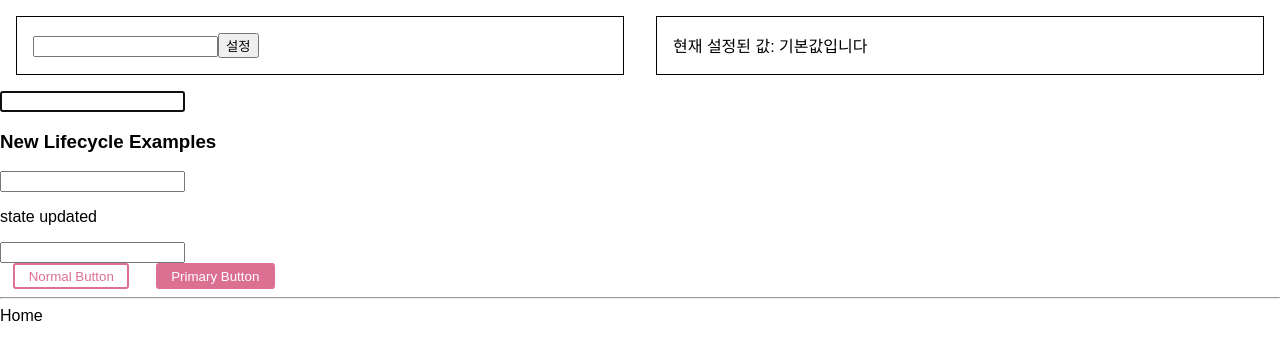
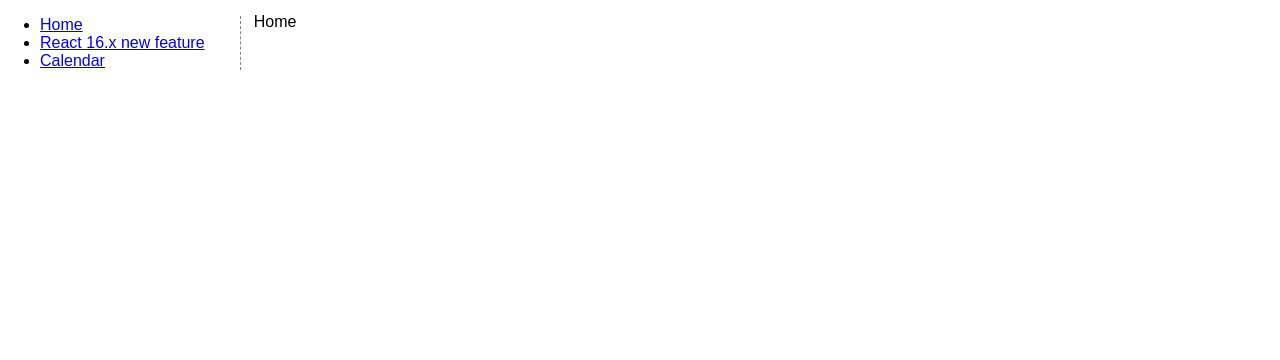
Before and after one commit to ahribori/react-playground, a React (Create React App) app: page /#/ in a window 1280 px wide. Shown: the top 360 px of the page. Built offline with nearby package versions, Linux system fonts and the light colour scheme.

Commit message:
구조 정리

```diff
--- a/src/App.js
+++ b/src/App.js
@@ -1,46 +1,45 @@
 import './App.css';
 import React from 'react';
 import {
-  withRouter,
+    withRouter,
+    Link,
 } from 'react-router-dom';
-import LeftPane from './components/LeftPane';
-import RightPane from './components/RightPane';
-import Input from './components/Input';
-import NewLifecycleExamples from './components/NewLifecycleExamples';
-import { SampleProvider } from './contexts/SampleContext';
-import MyStyledComponent from './components/MyStyledComponent';
+import styled from 'styled-components';
 import routes from './routes';
 
 class App extends React.Component {
-    constructor(props) {
-        super(props);
-        this.state = {
-            message: '',
-        }
-    }
 
-    handleChange = e => {
-        this.setState({
-            message: e.target.value,
-        })
-    }
+    renderMenu = () => (
+        <ul className={'menu'}>
+            <li><Link to={'/'}>Home</Link></li>
+            <li><Link to={'/new'}>React 16.x new feature</Link></li>
+            <li><Link to={'/calendar'}>Calendar</Link></li>
+        </ul>
+    );
 
     render() {
         return (
-            <SampleProvider>
-                <div className="panes">
-                    <LeftPane />
-                    <RightPane />
+            <div className={this.props.className}>
+                {this.renderMenu()}
+                <div className={'routes'}>
+                    {routes}
                 </div>
-                <Input />
-                <NewLifecycleExamples message={this.state.message} text={"hi"}/>
-                <input type="text" onChange={this.handleChange}/>
-                <MyStyledComponent />
-              <hr />
-              {routes}
-            </SampleProvider>
+            </div>
         );
     }
 }
 
-export default withRouter(App);
+const StyledApp = styled(App)`
+  box-sizing: border-box;
+  display: flex;
+  & .menu {
+    border-right: 1px dashed gray;
+    flex-shrink: 0;
+    flex-basis: 200px;
+  }
+  & .routes {
+    padding: 0.8rem;
+  }
+`;
+
+export default withRouter(StyledApp);
--- /dev/null
+++ b/src/containers/Calendar.js
@@ -0,0 +1,15 @@
+import React from 'react';
+
+class Calendar extends React.Component {
+  constructor(props) {
+    super(props);
+  }
+
+  render() {
+    return (
+        <div>Calendar</div>
+    )
+  }
+}
+
+export default Calendar;
--- /dev/null
+++ b/src/containers/NewFeature.js
@@ -0,0 +1,40 @@
+import React from 'react';
+import { SampleProvider } from '../contexts/SampleContext';
+import LeftPane from '../components/LeftPane';
+import RightPane from '../components/RightPane';
+import Input from '../components/Input';
+import NewLifecycleExamples from '../components/NewLifecycleExamples';
+import MyStyledComponent from '../components/MyStyledComponent';
+
+class NewFeature extends React.Component {
+    constructor(props) {
+        super(props);
+        this.state = {
+            message: '',
+        };
+    }
+
+    handleChange = e => {
+        this.setState({
+            message: e.target.value,
+        });
+    };
+
+    render() {
+        return (
+            <SampleProvider>
+                <div className="panes">
+                    <LeftPane/>
+                    <RightPane/>
+                </div>
+                <Input/>
+                <NewLifecycleExamples message={this.state.message} text={'hi'}/>
+                <input type="text" onChange={this.handleChange}/>
+                <MyStyledComponent/>
+            </SampleProvider>
+        );
+    }
+
+}
+
+export default NewFeature;
--- a/src/routes.js
+++ b/src/routes.js
@@ -1,16 +1,20 @@
 import React from 'react';
 import {
-  Route,
-  Switch,
+    Route,
+    Switch,
 } from 'react-router-dom';
 
 import {
-  Home,
+    Home,
+    NewFeature,
+    Calendar,
 } from './containers';
 
 
 export default (
     <Switch>
-      <Route exact path="/" component={Home} />
+        <Route exact path="/" component={Home}/>
+        <Route exact path="/new" component={NewFeature}/>
+        <Route exact path="/calendar" component={Calendar}/>
     </Switch>
 );
```
Also changed, not shown: src/containers/index.js (+6 -2 lines).
